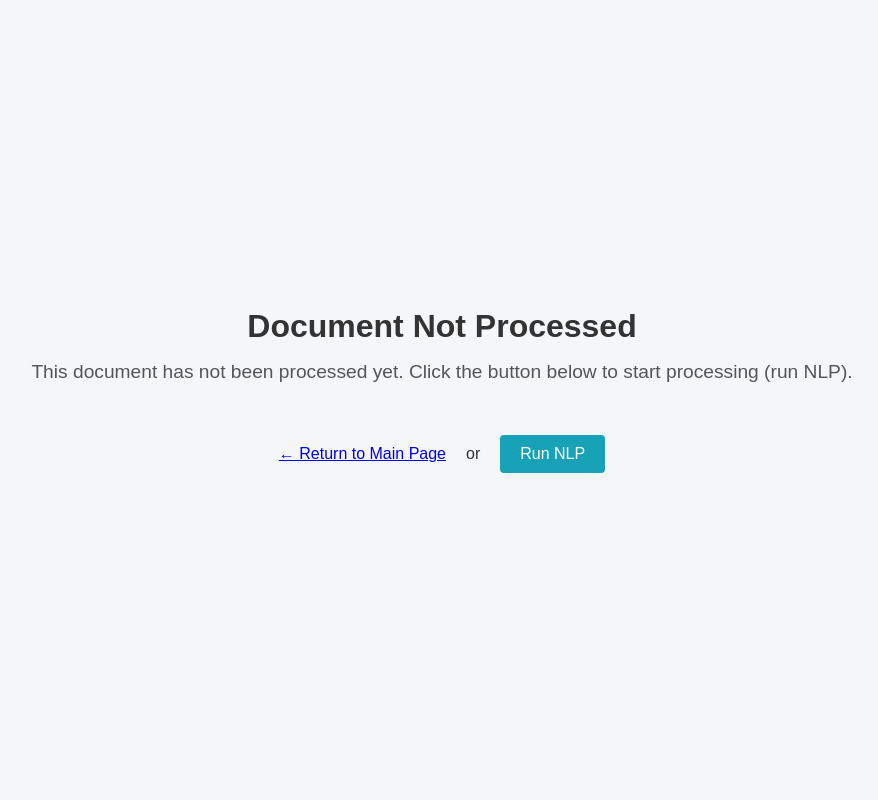
After one commit to thibaut-dst/APRIL, a Flask app: template templates/not_processed.html in a window 1280 px wide. The commit adds this page. Shown: the whole page, without its empty margins (198-1076 px from the left). Run offline with Flask 3, Linux system fonts and the light colour scheme; the template is opened without the code that fills it, so the values that code supplies are empty; some libraries are stand-ins or nearby versions.

Commit message:
gestion doc sans nlp + logging update

```diff
--- a/app.py
+++ b/app.py
@@ -152,6 +152,8 @@ def launch_pipeline():
 @app.route('/document/<doc_id>')
 def document(doc_id):
     document = mongo_collection.find_one({'_id': ObjectId(doc_id)})
+    if not document.get('cleaned_text'):
+        return render_template('not_processed.html', document=document)
     return render_template('document.html', document=document)
 
 
--- a/functions/launch_pipeline2.py
+++ b/functions/launch_pipeline2.py
@@ -24,15 +24,14 @@ def iterate_documents(collection_name):
     # Iterate over the filtered documents
     for index, document in enumerate(collection_name.find(query)):
         document_id = str(document["_id"])  # Extract the document ID
-        logging.info(f'Processing document #{index + 1} with ID: {document_id}')
+        logging.info(f'Starting nlp for document ID: {document_id}')
 
         try:
             processed_data = process.process_document(document)
             db.store_processed_data(document["_id"], processed_data, collection_name)
-            logging.info(f'Processed and stored document #{index + 1} with ID: {document_id}')
 
         except Exception as e:
-            logging.error(f'Error processing document #{index + 1} with ID: {document_id}: {e}')
+            logging.error(f'Error processing document ID: {document_id}: {e}')
 
 
 if __name__ == "__main__":
--- a/functions/text_processing.py
+++ b/functions/text_processing.py
@@ -200,7 +200,6 @@ def process_document(MongoDB_document: dict) -> dict:
             'vocabulary_of_interest': word_tracking(spacy_document, target_words)
         }
 
-        logging.info("Enriched data ready")
         return data
     except Exception as e:
         logging.error(f"Error processing document: {e}")
--- a/static/main.css
+++ b/static/main.css
@@ -72,3 +72,104 @@ main{
 .header-button:hover {
     background-color: #0056b3; /* Darker shade on hover */
 }
+
+/* launch pipeline */
+
+
+.container {
+    background: #fff;
+    padding: 20px;
+    margin: 0 20px;
+    border-radius: 8px;
+    box-shadow: 0 2px 10px rgba(0, 0, 0, 0.1);
+}
+
+.header h1 {
+    margin: 0;
+    font-size: 2rem;
+    color: #2c3e50;
+}
+
+.stats {
+    margin: 20px 0;
+    font-size: 1.2rem;
+    font-weight: bold;
+    display: flex;
+    flex-direction: column;
+    justify-content: left;
+}
+
+.logs {
+    background: #f9f9f9;
+    border: 1px solid #ddd;
+    border-radius: 4px;
+    padding: 10px;
+    height: 500px;
+    overflow-y: scroll;
+    font-family: monospace;
+    color: #444;
+    max-width: 1000px;
+}
+
+.buttons {
+    display: flex;
+    justify-content: space-between;
+    align-items: center;
+    margin: 20px 1px;
+    gap: 20px;
+}
+
+.buttons button {
+    padding: 10px 20px;
+    font-size: 1rem;
+    border: none;
+    border-radius: 4px;
+    color: #fff;
+    cursor: pointer;
+}
+
+.start-button {
+    background-color: #28a745;
+}
+
+.start-button:hover {
+    background-color: #218838;
+}
+
+.stop-button {
+    background-color: #dc3545;
+}
+
+.stop-button:hover {
+    background-color: #c82333;
+}
+.run-nlp{
+    background-color: #17a2b8;
+}
+.run-nlp:hover{
+    background-color: #138496;
+}
+
+/* not processed */
+
+.not-processed-container {
+    display: flex;
+    flex-direction: column;
+    align-items: center;
+    justify-content: center;
+    height: 100vh;
+    text-align: center;
+    background-color: #f4f6f8;
+    color: #333;
+}
+
+.not-processed-container h1 {
+    font-size: 2rem;
+    margin-bottom: 1rem;
+}
+
+.not-processed-container p {
+    margin-bottom: 2rem;
+    font-size: 1.2rem;
+    color: #555;
+}
--- a/templates/index.html
+++ b/templates/index.html
@@ -54,9 +54,9 @@
 
                         <tr class="clickable-row" data-url="{{ url_for('document', doc_id=doc['_id']) }}">
 
-                            <td>{{ doc['Title_updated'] }}</td>
-                            <td>{{ doc['domain'] }}</td>
-                            <td>{{ doc['keyword'] }}</td>
+                            <td>{{ doc.get('Title_updated', 'This document has not been processed yet') }}</td>
+                            <td>{{ doc.get('domain', '__') }}</td>
+                            <td>{{ doc.get('keyword', '__') }}</td>
                         </tr>
                         {% endfor %}
                     </tbody>
--- /dev/null
+++ b/templates/not_processed.html
@@ -0,0 +1,36 @@
+<!DOCTYPE html>
+<html lang="en">
+<head>
+    <meta charset="UTF-8">
+    <meta name="viewport" content="width=device-width, initial-scale=1.0">
+    <title>Document Not Processed</title>
+    <link rel="stylesheet" href="../static/main.css">
+</head>
+<body>
+    <main class="not-processed-container">
+        <h1>Document Not Processed</h1>
+        <p>This document has not been processed yet. Click the button below to start processing (run NLP).</p>
+        <div class="buttons">
+            <a href="/" class="button secondary">← Return to Main Page</a>
+            or
+            <button class="run-nlp" onclick="runNLP()">Run NLP</button>
+        </div>
+    </main>
+    <script>
+        function runNLP() {
+            fetch('/run-nlp', { method: 'POST' })
+            .then(response => {
+                if (response.ok) {
+                    console.error("NLP processing started.");
+                } else {
+                    console.error("NLP is already running or there was an error.");
+                }
+            })
+            .catch(error => {
+                console.error('Error starting NLP:', error);
+                console.error("Failed to start NLP.");
+            });
+        }
+    </script>
+</body>
+</html>
```
Also changed, not shown: functions/db.py (+4 -3 lines), templates/launch_pipeline.html (+6 -75 lines).
